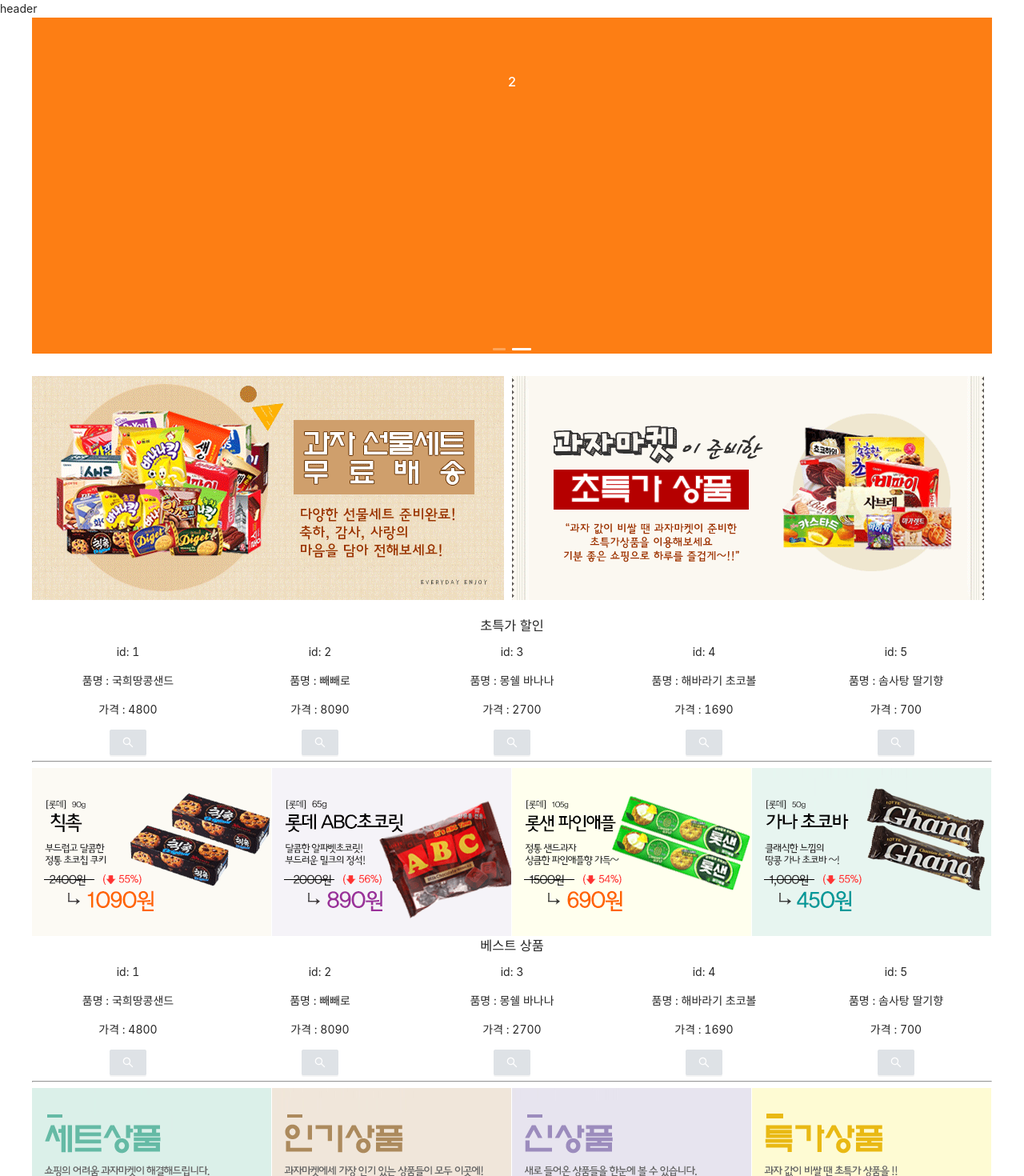
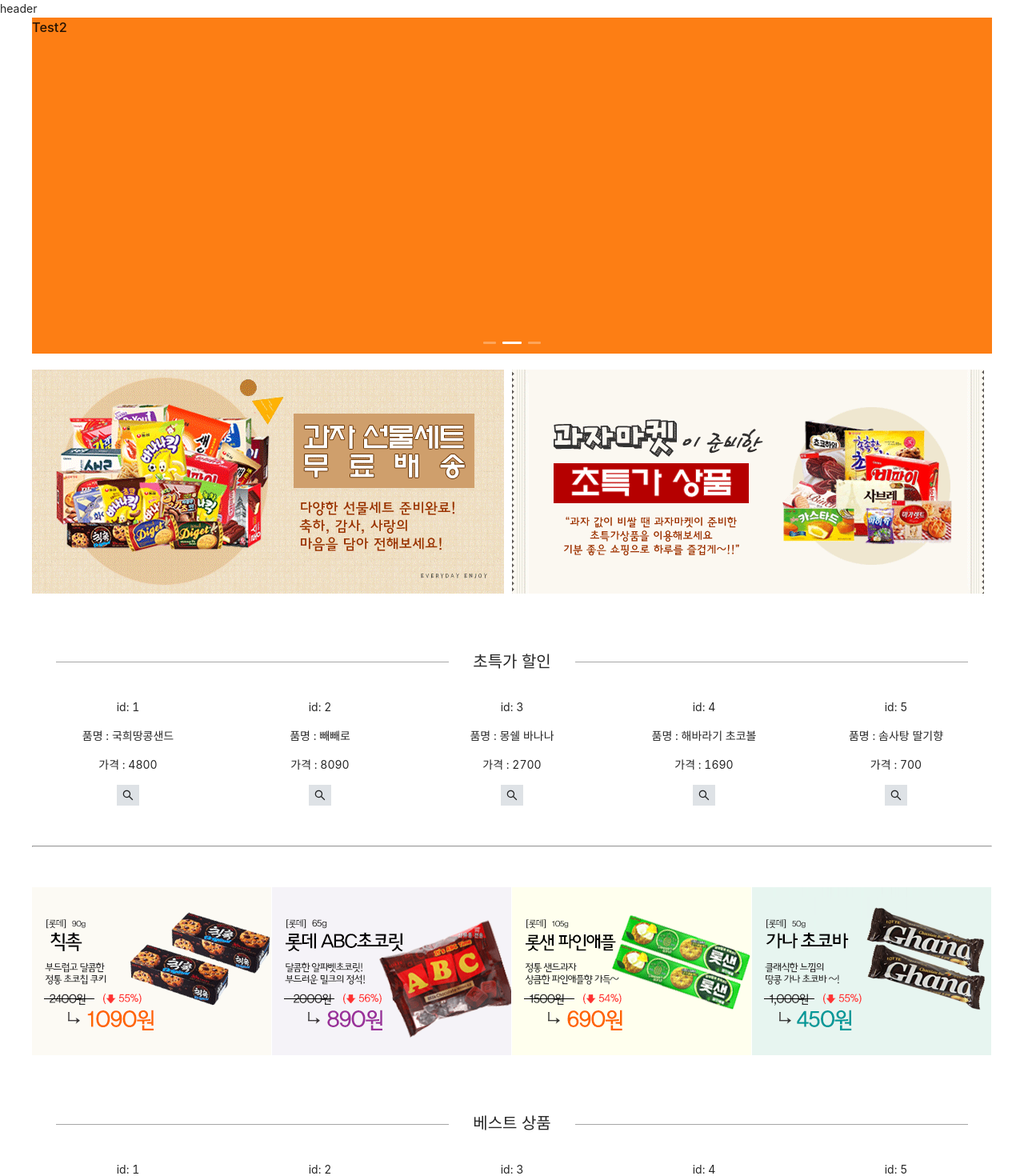
Before and after one commit to smilejakdu/snack_market_clone, a React (Create React App) app: page / in a window 1280 px wide. Shown: the top 1470 px of the page at 80% size. Built offline with nearby package versions, Linux system fonts and the light colour scheme.

Commit message:
narin/component_Main

```diff
--- a/src/components/Main.js
+++ b/src/components/Main.js
@@ -1,16 +1,14 @@
 import React, {useState} from "react";
-import { Row, Carousel, Col, Modal, Button } from "antd";
+import { MainLayout, SliderStyle, ButtonStyle, HrCenter, DivisionLine } from "./Main.style";
 import "antd/dist/antd.css";
-import palette from '../utils/styles/palette';
+import { Row, Carousel, Col, Modal } from "antd";
 import { SearchOutlined } from "@ant-design/icons";
 import mainsmall1 from "../utils/img/mainsmall1.gif";
 import mainsmall2 from "../utils/img/mainsmall2.gif";
-
 import jj1 from "../utils/img/jj1.gif";
 import jj2 from "../utils/img/jj2.gif";
 import jj3 from "../utils/img/jj3.gif";
 import jj4 from "../utils/img/jj4.gif";
-
 import bb1 from "../utils/img/bb1.gif";
 import bb2 from "../utils/img/bb2.gif";
 import bb3 from "../utils/img/bb3.gif";
@@ -19,41 +17,24 @@
 const MainContainer = () => {
   const [visible, setVisible] = useState(false);
 
-  // 메인 레이아웃 설정
-  const MainLayout = {
-    width: "1200px",
-    margin: "0 auto",
-  };
-  // 제목 폰트 가운데 설정
-  const textAlignCenter = {
-    textAlign: "center",
-  };
-  // 슬라이더 설정
-  const contentStyle = {
-    height: "420px",
-    color: "#fff",
-    lineHeight: "160px",
-    textAlign: "center",
-    background: `${palette.orange[6]}`
-  };
-
-  const buttonStyle = {
-    background: `${palette.gray[3]}`,
-    border: `1px solid ${palette.gray[3]}`
-  }
+  // 슬라이드 제목map
+  const sliderHeaders = ['Test1', 'Test2', 'Test3'];
+  const sliderHeaderList = sliderHeaders.map(sliderHeader =>
+    <SliderStyle>
+      <h3>{sliderHeader}</h3>
+    </SliderStyle>
+  );
 
   // 슬라이드 map함수
   function SnackList({ snackList }) {
     return (
-      <Col span={4} style={textAlignCenter}>
+      <Col span={4} style={{textAlign: 'center'}}>
         <p>id: {snackList.id}</p>
         <p>품명 : {snackList.title}</p>
         <p>가격 : {snackList.price}</p>
-        <Button type="primary" onClick={() => setVisible(true)}
-          style={buttonStyle}
-        >
+        <ButtonStyle type="primary" onClick={() => setVisible(true)}>
           <SearchOutlined />
-        </Button>
+        </ButtonStyle>
         <Modal
           title={snackList.title}
           centered
@@ -61,11 +42,12 @@
           onOk={() => setVisible(false)}
           onCancel={() => setVisible(false)}
           width={500}
-
+          footer={null}
         >
           <p>품명 : {snackList.title}</p>
           <p>가격 : {snackList.price}</p>
         </Modal>
+
       </Col>
     );
   }
@@ -101,16 +83,11 @@
 
   return (
     <>
-      <div style={MainLayout}>
+      <MainLayout>
         <Row>
           <Col span={24}>
             <Carousel autoplay>
-              <div>
-                <h3 style={contentStyle}>1</h3>
-              </div>
-              <div>
-                <h3 style={contentStyle}>2</h3>
-              </div>
+              {sliderHeaderList}
             </Carousel>
           </Col>
         </Row>
@@ -128,14 +105,14 @@
           </Col>
         </Row>
 
-        <h3 style={textAlignCenter}>초특가 할인</h3>
+        <HrCenter>초특가 할인</HrCenter>
         <Row justify="space-around">
           {snackLists.map((snackList) => (
             <SnackList snackList={snackList} />
           ))}
         </Row>
 
-        <hr />
+        <DivisionLine />
         <Row>
           <Col span={6}>
             <img src={jj1} alt="칙촉 55%할인" />
@@ -150,13 +127,13 @@
             <img src={jj4} alt="가나 초보다 55%할인" />
           </Col>
         </Row>
-        <h3 style={textAlignCenter}>베스트 상품</h3>
+        <HrCenter>베스트 상품</HrCenter>
         <Row justify="space-around">
           {snackLists.map((snackList) => (
             <SnackList snackList={snackList} />
           ))}
         </Row>
-        <hr />
+        <DivisionLine />
         <Row>
           <Col span={6}>
             <img src={bb1} alt="세트상품" />
@@ -171,19 +148,19 @@
             <img src={bb4} alt="특가상품" />
           </Col>
         </Row>
-        <h3 style={textAlignCenter}>새로운 상품</h3>
+        <HrCenter>새로운 상품</HrCenter>
         <Row justify="space-around">
           {snackLists.map((snackList) => (
             <SnackList snackList={snackList} />
           ))}
         </Row>
-        <h3 style={textAlignCenter}>특별상품</h3>
+        <HrCenter>특별상품</HrCenter>
         <Row justify="space-around">
           {snackLists.map((snackList) => (
             <SnackList snackList={snackList} />
           ))}
         </Row>
-      </div>
+      </MainLayout>
     </>
   );
 };
--- /dev/null
+++ b/src/components/Main.style.js
@@ -0,0 +1,44 @@
+import styled from "styled-components";
+import palette from '../utils/styles/palette';
+
+const MainLayout = styled.div`
+    width: 1200px;
+    margin: 0 auto;
+`;
+
+const SliderStyle = styled.div`
+    height: 420px;
+    color: #fff;
+    lineHeight: 160px;
+    textAlign: center;
+    background ${palette.orange[6]};
+`;
+
+const ButtonStyle = styled.button`
+    background: ${palette.gray[3]};
+    border: 1px solid ${palette.gray[3]};
+`;
+
+const HrCenter = styled.h3`
+    display: flex;
+    flex-basis: 100%;
+    align-items: center;
+    font-size: 20px;
+    margin: 70px 0px 30px;
+    &:before,
+    &:after{
+        content: "";
+        flex-grow: 1;
+        background: rgba(0, 0, 0, 0.35);
+        height: 1px;
+        font-size: 0px;
+        line-height: 0px;
+        margin: 0px 30px;
+    }
+`;
+
+const DivisionLine = styled.hr`
+    margin: 50px 0;
+`;
+
+export { MainLayout, SliderStyle, ButtonStyle, HrCenter, DivisionLine };
```
Also changed, not shown: 1 other file (tests, documents, lock files or other folders).
